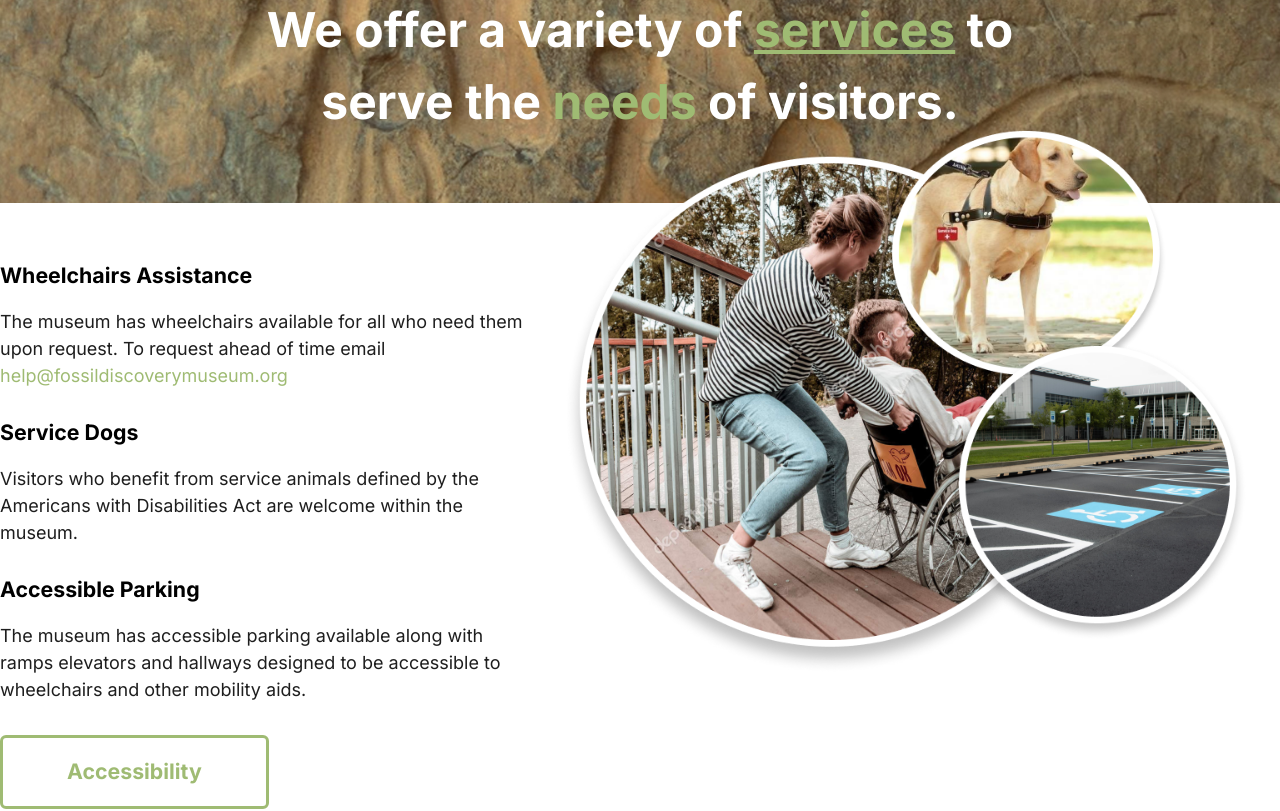
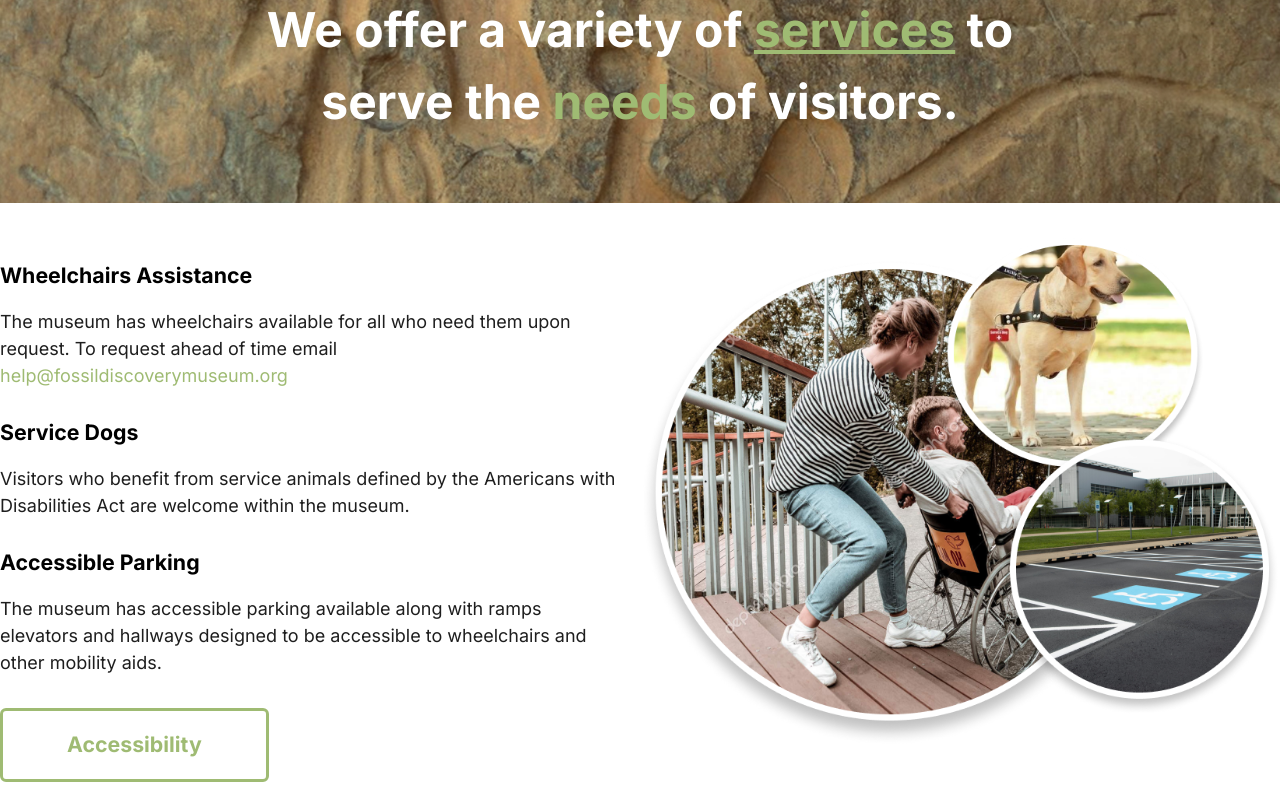
Before and after one commit to faoroj/FossilDiscoveryLab, a React (Vite) app in the folder FossilDiscoveryLab/: page / in a window 1280 px wide. Shown: the part 2080-2891 px from the top of the page. Built offline with nearby package versions, Linux system fonts and the light colour scheme.

Commit message:
Services Responsiveness

```diff
--- a/FossilDiscoveryLab/src/components/home/Services.jsx
+++ b/FossilDiscoveryLab/src/components/home/Services.jsx
@@ -4,11 +4,11 @@ import { Link } from 'react-router-dom';
 
 const Services = () => {
   return (
-    <section className='relative w-full'>
+    <section id="services" className='relative w-full'>
 
-      <div className='relative'>
+      <div className='relative w-full'>
 
-        <img src={Divider} alt="divider" className="flex-shrink-0 self-stretch w-full h-[273px] object-cover" />
+        <img src={Divider} alt="divider" className="w-full h-[273px] object-cover" />
 
         <div className='padding absolute inset-0 flexCenter text-center'>
           <h1 className='text-[32px] md:text-[48px] ss:text-[42px] font-bold font-inter leading-[150%] text-flat max-w-[800px]'>
@@ -19,10 +19,8 @@ const Services = () => {
 
       </div>
 
+      <div className='max-container px-8 sm:px-0 grid grid-cols-1 sm:grid-cols-2'>
 
-
-
-      <div className='flexStart max-container'>
         <div className='mt-[29px]'>
           {services.map((service) => (
           <div key={service.id} className='mt-7'>
@@ -30,7 +28,7 @@ const Services = () => {
                 {service.title}
               </h3>
 
-            <p className="text-normal-18 text-mediumBlack max-w-[523px] mt-4">
+            <p className="text-normal-18 text-mediumBlack max-w-[623px] mt-4">
               {service.content.split("help@fossildiscoverymuseum.org").map((part, index) => (
                 <>
                   {part}
@@ -42,8 +40,6 @@ const Services = () => {
                 </>
               ))}
             </p>
-
-
           </div>
           ))}
 
@@ -53,12 +49,12 @@ const Services = () => {
             </div>
           </Link>
 
-       </div>
+        </div>
 
 
-       <div>
-        <img src={Assistance} alt="assistance" className='w-[685px] absolute ml-10 top-[200px]'/>
-       </div>
+        <div className='flex justify-center mt-10 sm:mt-0'>
+          <img src={Assistance} alt="assistance" className='w-full h-auto max-w-full object-contain'/>
+        </div>
 
 
       </div>
--- a/FossilDiscoveryLab/src/index.css
+++ b/FossilDiscoveryLab/src/index.css
@@ -90,11 +90,11 @@
 
 
 
-@media (max-width: 480px) {
+/*@media (max-width: 480px) {
   .custom__button__open {
    padding: 0.5rem 1.5rem;
   }
-}
+} */
 
 .custom__button__open:hover {
   background-color: var(--color-secondary);
```
